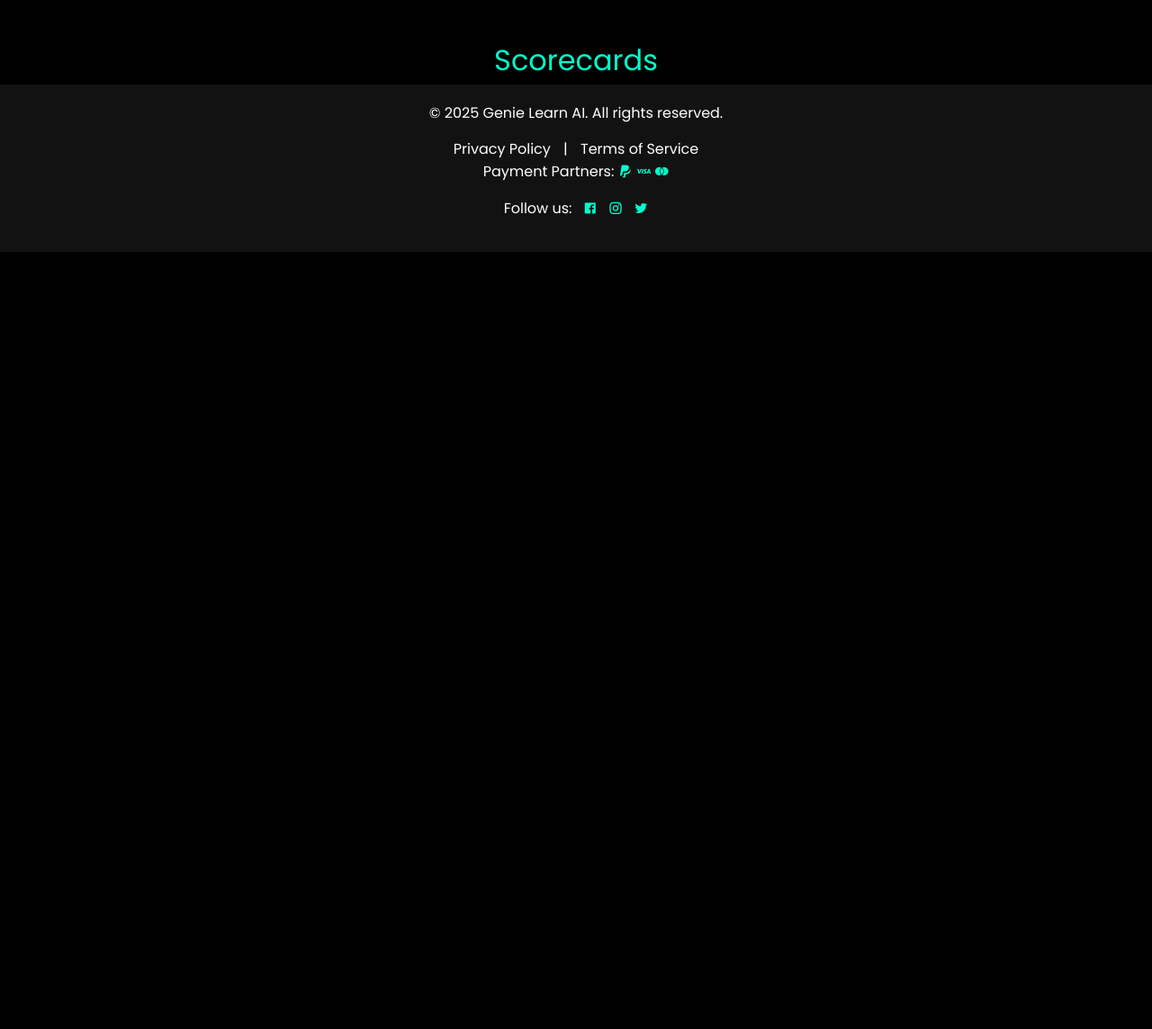
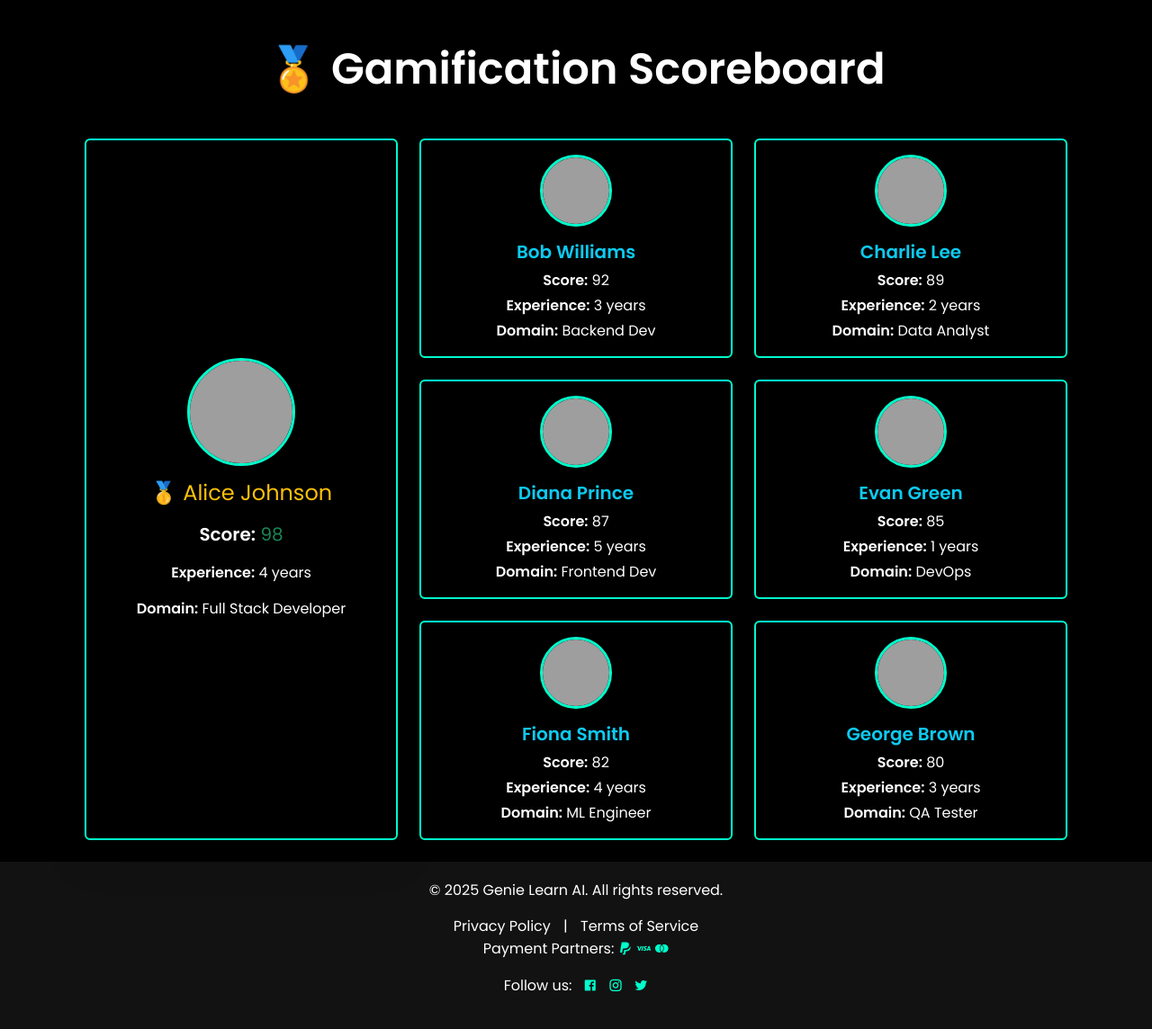
Before and after one commit to adhulyamaya/GENIE-LEARN, a Django app: page /score_board/scorecards/ in a window 1280 px wide. Shown: the part 100-1244 px from the top of the page at 90% size. Before the commit the page ends 380 px from the top, so only its background shows below. Run offline with Django 4.2, Linux system fonts and the light colour scheme; grey boxes are pictures that could not be loaded.

Commit message:
entrollment

```diff
--- a/courses_app/templates/courses.html
+++ b/courses_app/templates/courses.html
@@ -34,7 +34,8 @@
       <p style="font-size: 12px; color: #888; margin: 0 0 8px;"><i class="ri-lightbulb-line"></i> Skills: {{ course.skills }}</p>
       <p style="font-size: 12px; color: #888; margin: 0 0 15px;"><i class="ri-user-line"></i> Author: {{ course.author }}</p>
       <div style="display: flex; justify-content: space-between; align-items: center;">
-        <a href="{% url 'courses_app:courses' %}" style="padding: 8px 16px; font-size: 14px; color: #00ffcc; border: 1px solid #00ffcc; border-radius: 6px; text-decoration: none;" onmouseover="this.style.background='#00ffcc'; this.style.color='#000';" onmouseout="this.style.background='transparent'; this.style.color='#00ffcc';">
+        <a href="{% url 'courses_app:course_detail' course.id %}"
+ style="padding: 8px 16px; font-size: 14px; color: #00ffcc; border: 1px solid #00ffcc; border-radius: 6px; text-decoration: none;" onmouseover="this.style.background='#00ffcc'; this.style.color='#000';" onmouseout="this.style.background='transparent'; this.style.color='#00ffcc';">
           <i class="ri-eye-line"></i> View
         </a>
       </div>
--- a/courses_app/urls.py
+++ b/courses_app/urls.py
@@ -8,4 +8,6 @@ urlpatterns = [
     path('courses/', views.courses, name='courses'),
     path('recommend_courses/', views.recommend_courses, name='recommend_courses'),
 
+    path('course/<int:course_id>/', views.course_detail, name='course_detail'),
+    path('courses/<int:lesson_id>/', views.enroll_in_course, name='enroll_in_course'),
 ]
--- a/scoreboard/templates/scorecards.html
+++ b/scoreboard/templates/scorecards.html
@@ -2,5 +2,58 @@
 {% load static %}
 {% block content %}
 
-<h2 class="text-2xl font-bold text-center mb-6">Scorecards</h2>
+<style>
+    .score-card {
+        background-color: #000 !important; /* Black background */
+        border: 2px solid #00ffcc !important; /* Teal border */
+        color: #fff; /* White text */
+    }
+
+    .score-card:hover {
+        border-color: #1affd5 !important; /* Lighter teal on hover */
+    }
+
+    .score-card img {
+        border: 3px solid #00ffcc;
+    }
+</style>
+
+<div class="container mt-5">
+    <h2 class="text-center mb-5 display-5 fw-bold text-white">🏅 Gamification Scoreboard</h2>
+
+    <div class="row">
+        <!-- Left Column: Top Scorer -->
+        <div class="col-md-4 mb-4">
+            <div class="card score-card shadow-lg h-100">
+                <div class="card-body d-flex flex-column justify-content-center align-items-center">
+                    <img src="https://cdn-icons-png.flaticon.com/512/3135/3135715.png" alt="Top Candidate" class="img-fluid rounded-circle mb-3" style="width: 120px; height: 120px;">
+                    <h4 class="card-title text-warning">🥇 {{ top_candidate.name }}</h4>
+                    <p class="card-text mt-2 fs-5"><strong>Score:</strong> <span class="text-success">{{ top_candidate.score }}</span></p>
+                    <p class="card-text"><strong>Experience:</strong> {{ top_candidate.exp }} years</p>
+                    <p class="card-text"><strong>Domain:</strong> {{ top_candidate.domain }}</p>
+                </div>
+            </div>
+        </div>
+
+        <!-- Right Column: Other Candidates -->
+        <div class="col-md-8">
+            <div class="row">
+                {% for candidate in candidates %}
+                <div class="col-md-6 mb-4">
+                    <div class="card score-card shadow-sm h-100">
+                        <div class="card-body text-center">
+                            <img src="https://cdn-icons-png.flaticon.com/512/149/149071.png" class="img-fluid rounded-circle mb-3" style="width: 80px; height: 80px;" alt="Candidate">
+                            <h5 class="card-title text-info fw-bold">{{ candidate.name }}</h5>
+                            <p class="mb-1"><strong>Score:</strong> {{ candidate.score }}</p>
+                            <p class="mb-1"><strong>Experience:</strong> {{ candidate.exp }} years</p>
+                            <p class="mb-0"><strong>Domain:</strong> {{ candidate.domain }}</p>
+                        </div>
+                    </div>
+                </div>
+                {% endfor %}
+            </div>
+        </div>
+    </div>
+</div>
+
 {% endblock %}
--- a/scoreboard/views.py
+++ b/scoreboard/views.py
@@ -1,5 +1,30 @@
 from django.shortcuts import render
 
-# Create your views here.
+# # Create your views here.
+# def scorecards(request):
+#     return render(request, "scorecards.html")
+
+
+from django.shortcuts import render
+
 def scorecards(request):
-    return render(request, "scorecards.html")
+    candidates = [
+        {'name': 'Bob Williams', 'score': 92, 'exp': 3, 'domain': 'Backend Dev'},
+        {'name': 'Charlie Lee', 'score': 89, 'exp': 2, 'domain': 'Data Analyst'},
+        {'name': 'Diana Prince', 'score': 87, 'exp': 5, 'domain': 'Frontend Dev'},
+        {'name': 'Evan Green', 'score': 85, 'exp': 1, 'domain': 'DevOps'},
+        {'name': 'Fiona Smith', 'score': 82, 'exp': 4, 'domain': 'ML Engineer'},
+        {'name': 'George Brown', 'score': 80, 'exp': 3, 'domain': 'QA Tester'},
+    ]
+
+    top_candidate = {
+        'name': 'Alice Johnson',
+        'score': 98,
+        'exp': 4,
+        'domain': 'Full Stack Developer',
+    }
+
+    return render(request, 'scorecards.html', {
+        'top_candidate': top_candidate,
+        'candidates': candidates
+    })
```
Also changed, not shown: courses_app/models.py (+13 -1 lines), courses_app/templates/aisuggestions.html (+11 -4 lines), courses_app/templates/course_detail.html (added, +227 -0 lines), templates/landing.html (+5 -4 lines), courses_app/migrations/0003_lesson_is_finished.py (added), courses_app/migrations/0004_enrollment_completed_lessons.py (added), courses_app/migrations/0005_enrollment_score.py (added), db.sqlite3.
